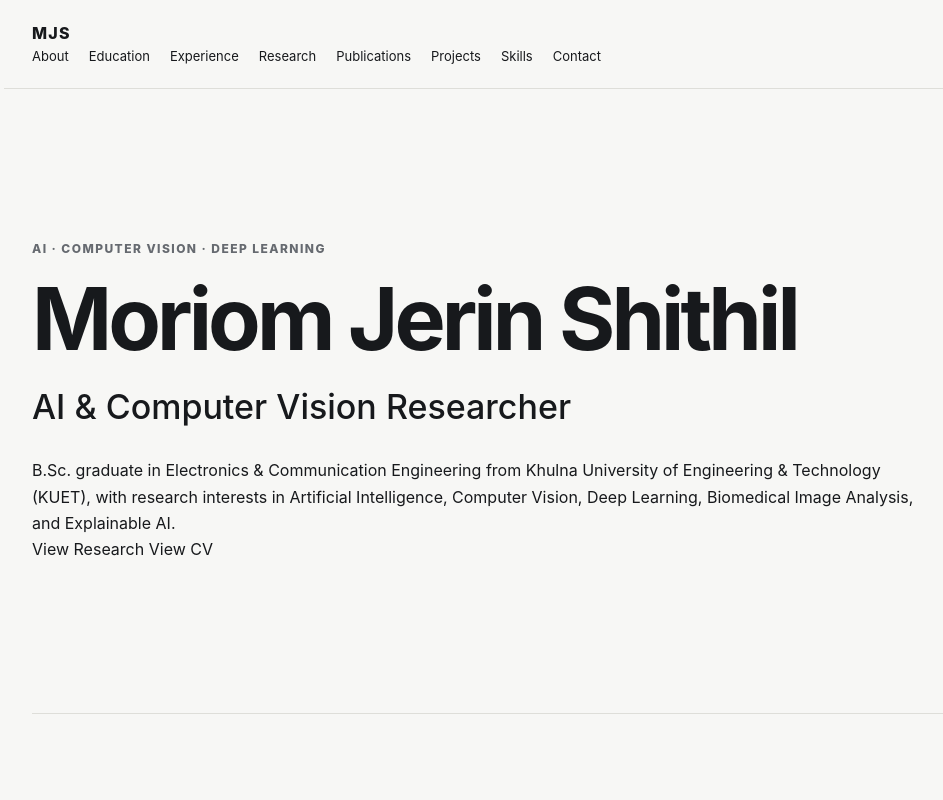
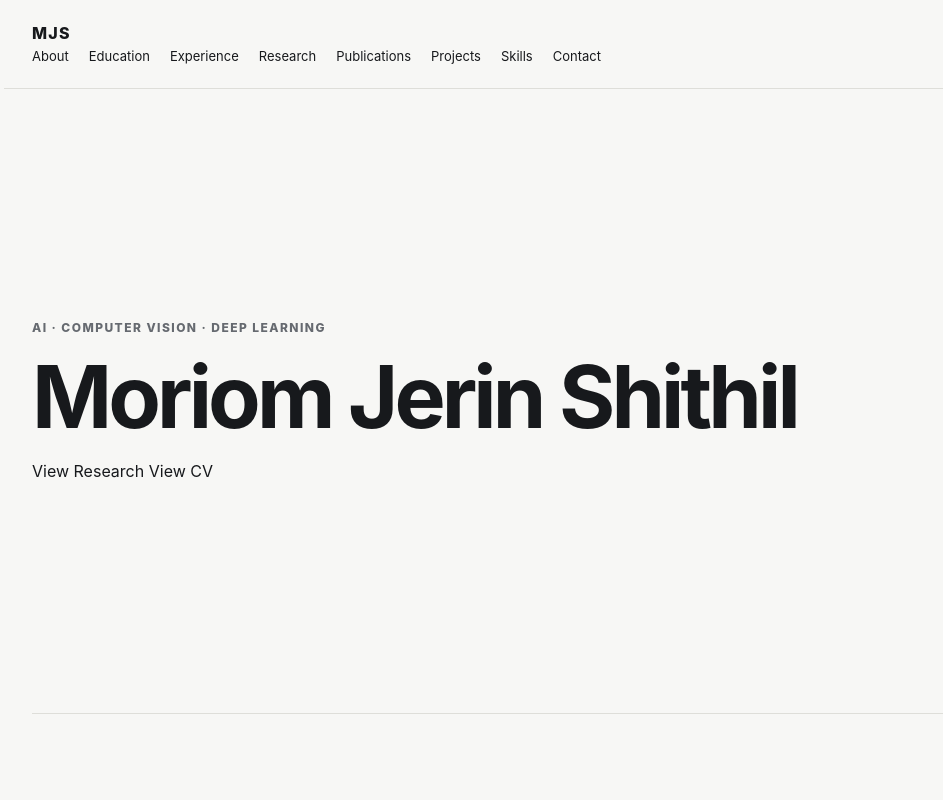
Before and after one commit to shithil2k20/shithil2k20.github.io, a plain HTML site: page index.html in a window 1280 px wide. Shown: the top 800 px of the page, without its empty margins (76-1019 px from the left). Drawn offline with Linux system fonts and the light colour scheme.

Commit message:
Update index.html

```diff
--- a/index.html
+++ b/index.html
@@ -59,18 +59,6 @@
                 <h1>
                     Moriom Jerin Shithil
                 </h1>
-
-                <h2>
-                    AI &amp; Computer Vision Researcher
-                </h2>
-
-                <p class="hero-description">
-                    B.Sc. graduate in Electronics &amp; Communication Engineering
-                    from Khulna University of Engineering &amp; Technology (KUET),
-                    with research interests in Artificial Intelligence,
-                    Computer Vision, Deep Learning, Biomedical Image Analysis,
-                    and Explainable AI.
-                </p>
 
                 <div class="hero-buttons">
 
```
